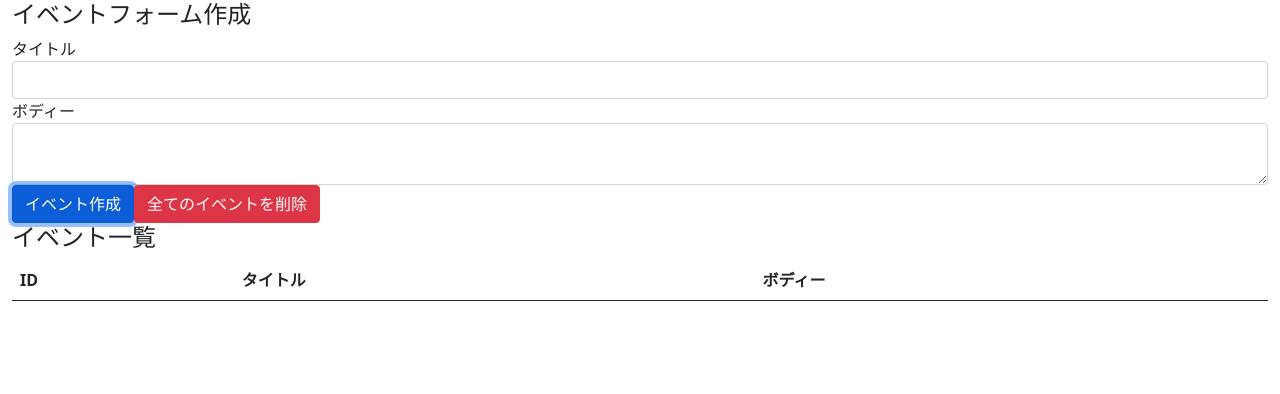
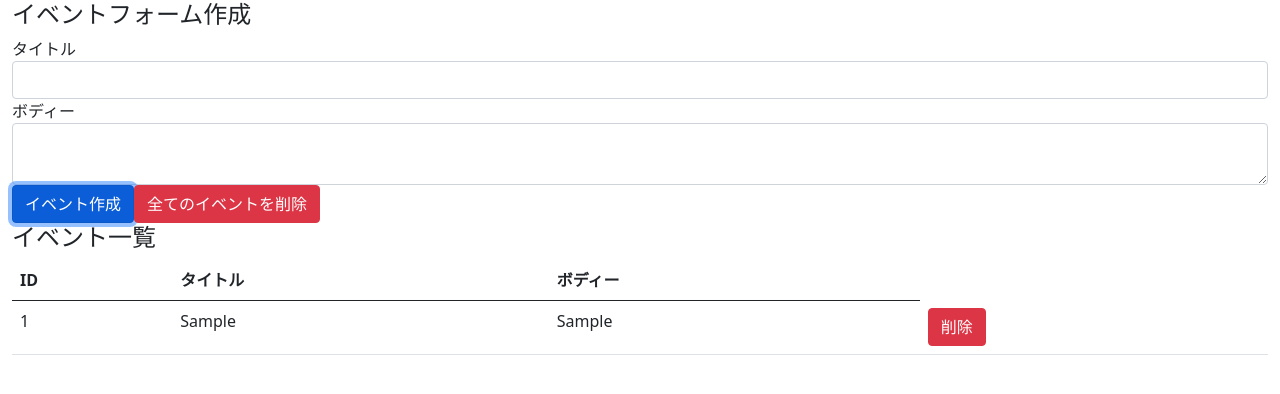
Before and after one commit to mm1139/react-hooks-101, a React (Create React App) app: page / in a window 1280 px wide. Both pictures are taken after typing "Sample", "Sample" into the empty fields and a click on the button "イベント作成". Shown: the top 394 px of the page. Built offline with nearby package versions, Linux system fonts and the light colour scheme.

Commit message:
display events, refactor and implemen remove event button

```diff
--- a/src/components/App.js
+++ b/src/components/App.js
@@ -1,5 +1,6 @@
 import React, { useReducer, useState } from 'react';
 import 'bootstrap/dist/css/bootstrap.min.css';
+import Evetnt from './Event';
 import reducer from '../reducers';
 
 const App = () => {
@@ -17,6 +18,7 @@
     setTitle('');
     setBody('');
   };
+  const handleClickDeleteButton = () => {};
 
   console.log(state);
   return (
@@ -57,7 +59,11 @@
             <th>ボディー</th>
           </tr>
         </thead>
-        <tbody></tbody>
+        <tbody>
+          {state.map((event, index) => (
+            <Evetnt key={index} event={event} dispatch={dispatch} />
+          ))}
+        </tbody>
       </table>
     </div>
   );
--- /dev/null
+++ b/src/components/Event.js
@@ -0,0 +1,24 @@
+import React from 'react';
+const Event = ({ dispatch, event }) => {
+  const id = event.id;
+  const handleClickDeleteButton = () => {
+    dispatch({ type: 'DELETE_EVENT', id });
+  };
+  return (
+    <tr>
+      <td>{id}</td>
+      <td>{event.title}</td>
+      <td>{event.body}</td>
+      <td>
+        <button
+          type="button"
+          className="btn btn-danger"
+          onClick={handleClickDeleteButton}>
+          削除
+        </button>
+      </td>
+    </tr>
+  );
+};
+
+export default Event;
--- a/src/reducers/index.js
+++ b/src/reducers/index.js
@@ -15,7 +15,7 @@
 
       return [...state, { id, ...event }];
     case 'DELETE_EVENT':
-      return state;
+      return state.filter((event) => event.id !== action.id);
     case 'DELETE_ALL_EVENTS':
     default:
       return state;
```
